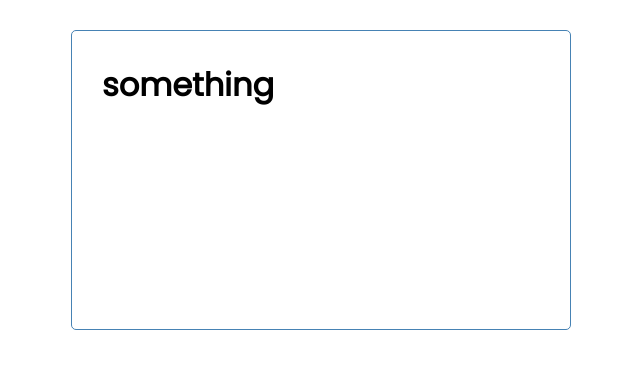
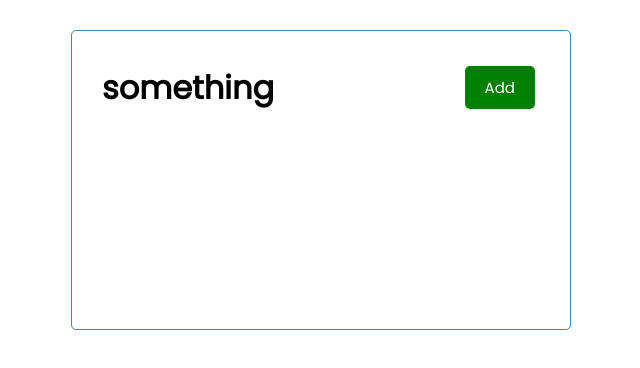
Before and after one commit to Ayakakaaa/React-Task-Tracker, a React (Create React App) app: page / in a window 1280 px wide. Shown: the top 368 px of the page, without its empty margins (319-959 px from the left). Built offline with nearby package versions, Linux system fonts and the light colour scheme.

Commit message:
add button component

```diff
--- /dev/null
+++ b/src/components/Button.js
@@ -0,0 +1,22 @@
+import PropTypes from 'prop-types'
+
+const Button = ({color,text}) => {
+    return (
+        <div>
+            <button style={{backgroundColor: color}}
+            className="btn">{text}</button>
+        </div>
+    )
+}
+
+Button.defaultProps = {
+    color: "steelblue",
+    text: "Add"
+}
+
+Button.propTypes = {
+    text: PropTypes.string,
+    color: PropTypes.string,
+}
+
+export default Button
--- a/src/components/Header.js
+++ b/src/components/Header.js
@@ -1,10 +1,12 @@
+import Button from './Button'
 import PropTypes from 'prop-types'
 
 const Header = ({title}) => {
     return (
-        <div>
+        <header className="header">
             <h1>{title}</h1>
-        </div>
+            <Button color="green" text="Add"/>
+        </header>
     )
 }
 
```
